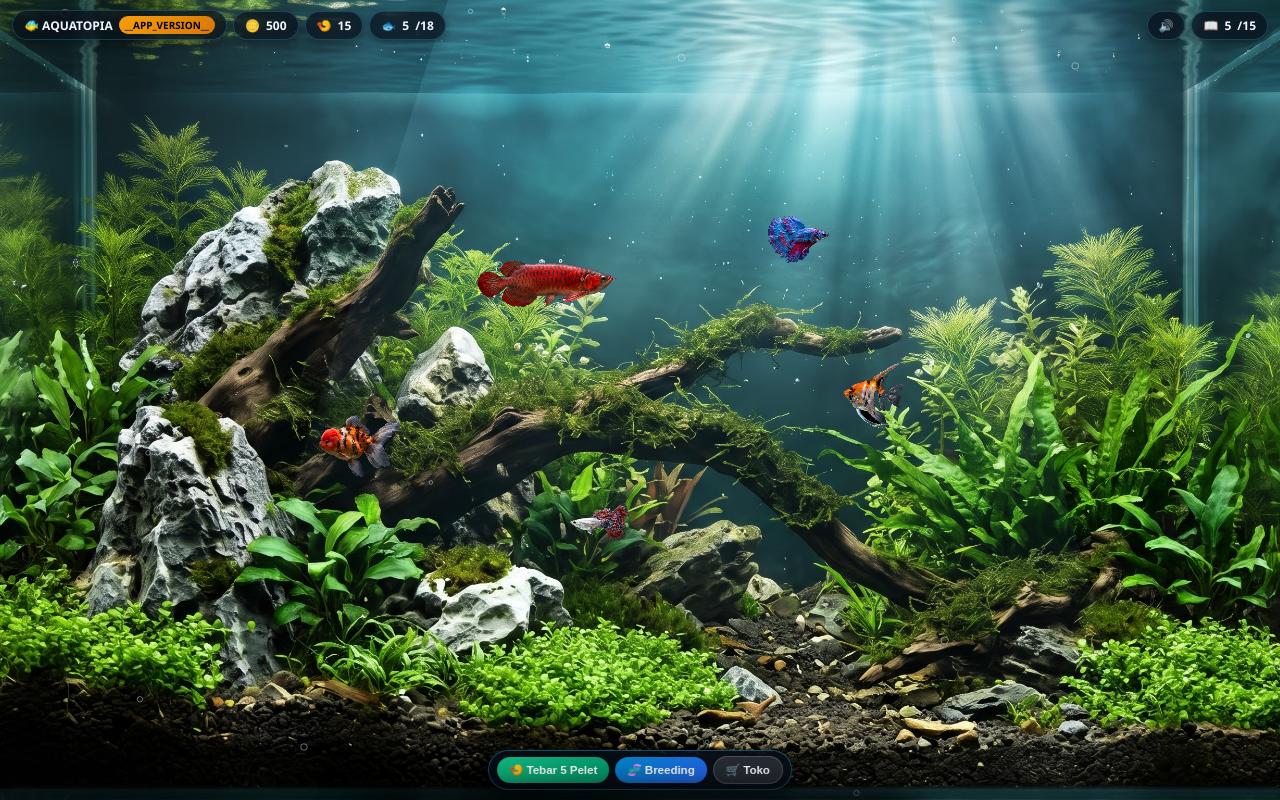
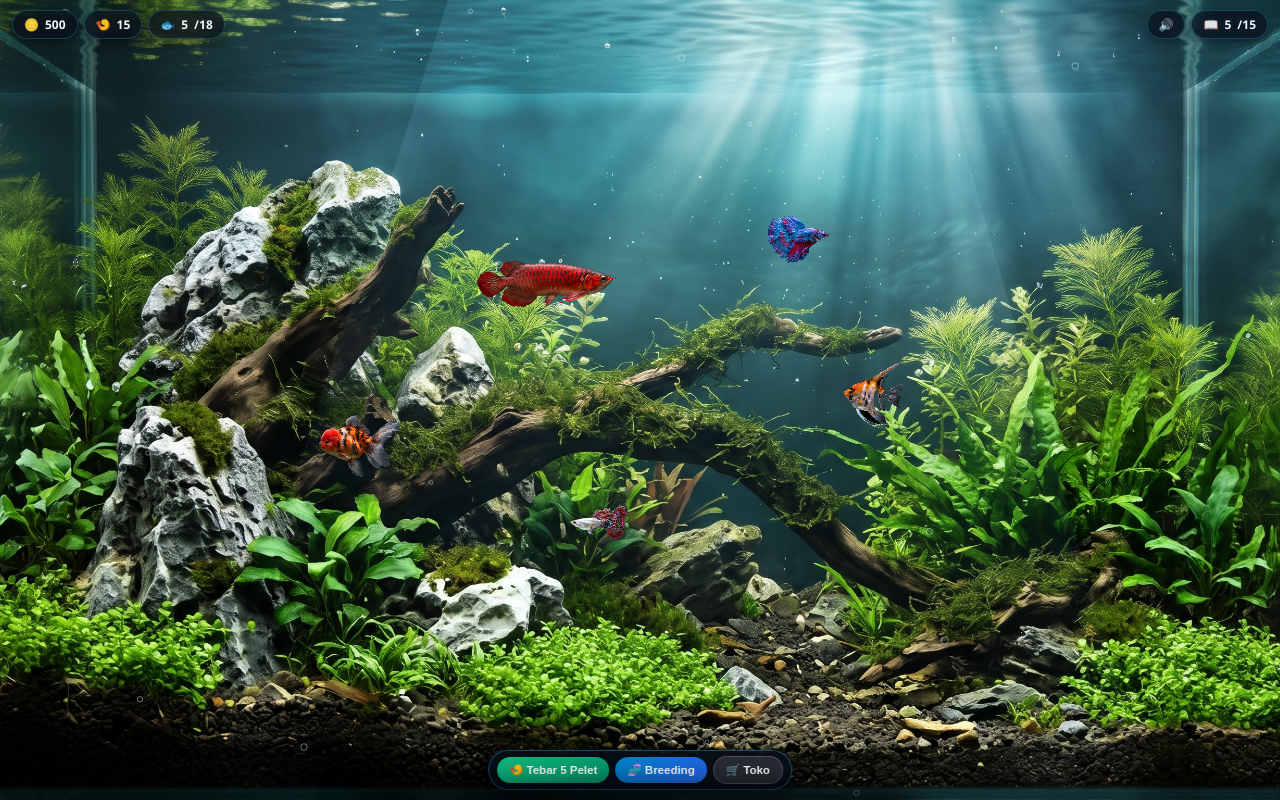
Before and after one commit to WFNMKBOT/aquabreed-hd, a website: page index.html in a window 1280 px wide. Drawn offline with Linux system fonts and the light colour scheme; animation ran at ten frames a second.

Commit message:
index.html

```diff
--- a/index.html
+++ b/index.html
@@ -30,10 +30,6 @@
     }
     .pill-btn { cursor: pointer; transition: transform 0.12s; }
     .pill-btn:active { transform: scale(0.94); }
-    .badge-ver {
-      background: linear-gradient(135deg, #f59e0b, #d97706); color: #000;
-      font-size: 10px; font-weight: 800; padding: 2px 6px; border-radius: 999px;
-    }
 
     /* Minimalist Bottom Floating Pill */
     .dock-mini {
@@ -128,10 +124,6 @@
 <!-- Top Compact HUD -->
 <div class="hud-top">
   <div class="hud-group">
-    <div class="pill">
-      <span>&#128032; AQUATOPIA</span>
-      <span class="badge-ver">__APP_VERSION__</span>
-    </div>
     <div class="pill">&#129689; <span id="coinVal">500</span></div>
     <div class="pill">&#127844; <span id="pelletVal">15</span></div>
     <div class="pill">&#128031; <span id="fishCount">5</span>/18</div>
@@ -601,7 +593,6 @@ canvas.addEventListener('pointerdown', (e) => {
     spawnFloatingText(tx, ty - 8, '-1 Pelet', '#fbbf24');
     playTone(520, 0.08);
   } else if (state.coins < 300 && state.fishes.length <= 2) {
-    // Emergency anti-softlock pellet
     pellets.push({ x: tx, y: ty, vy: 0.65, boost: 10 });
     showToast('Stok habis! Menggunakan remah pakan darurat.');
   } else {
```
